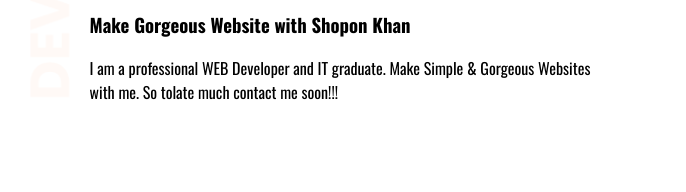
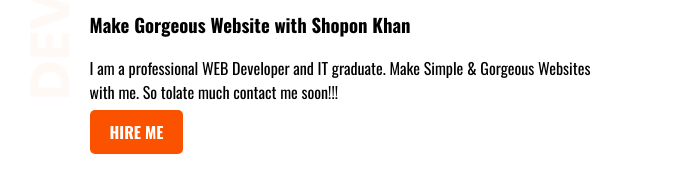
Before and after one commit to shopon-khan/my-portfilo, a plain HTML site: page index.html in a window 1280 px wide. Shown: the part 262-454 px from the top of the page, 0-686 px from the left. Drawn offline with nearby package versions, Linux system fonts and the light colour scheme.

Commit message:
add somecontant

```diff
--- a/index.html
+++ b/index.html
@@ -17,7 +17,7 @@
         <h1> <span class="name-highlight">Shopon</span> Website</h1>
         <h3>Make Gorgeous Website with Shopon Khan</h3>
         <p> I am a professional WEB Developer and IT graduate. Make Simple & Gorgeous Websites with me. So tolate much contact me soon!!! </p>
-
+            <a class="link-button" target="_blank" href="https://www.linkedin.com/in/shopon-khan-7649b7200/">HIRE ME </a>
         </div>
 
         <div class="half-width">
--- a/style.css
+++ b/style.css
@@ -32,3 +32,12 @@ section{
 
     height: 800px;
 }
+.link-button{
+    text-decoration: none;
+    background-color: #fb5200;
+    padding: 10px 20px;
+    border-radius: 5px;
+    color:white;
+    font-weight: 700;
+
+}
```
